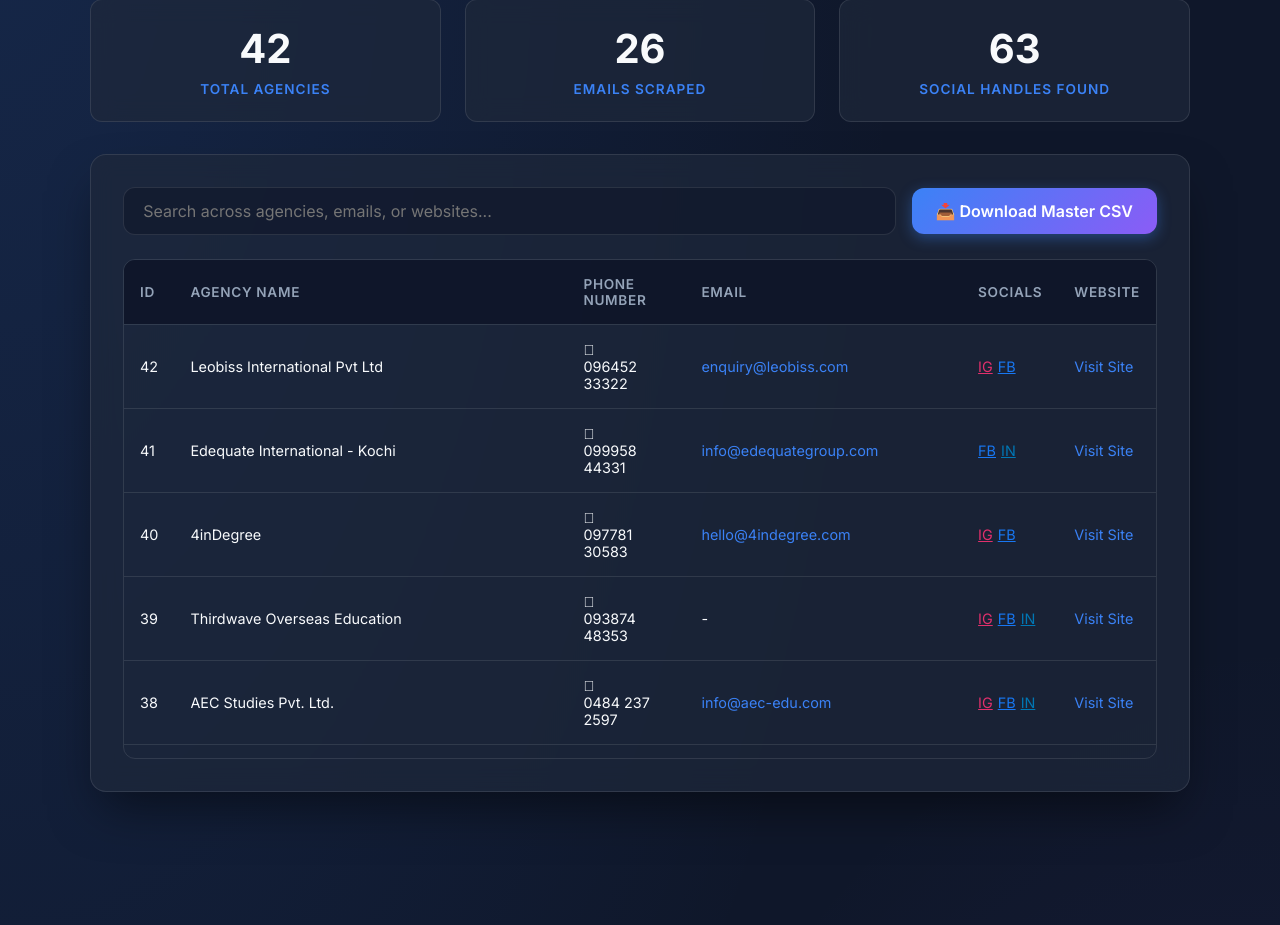
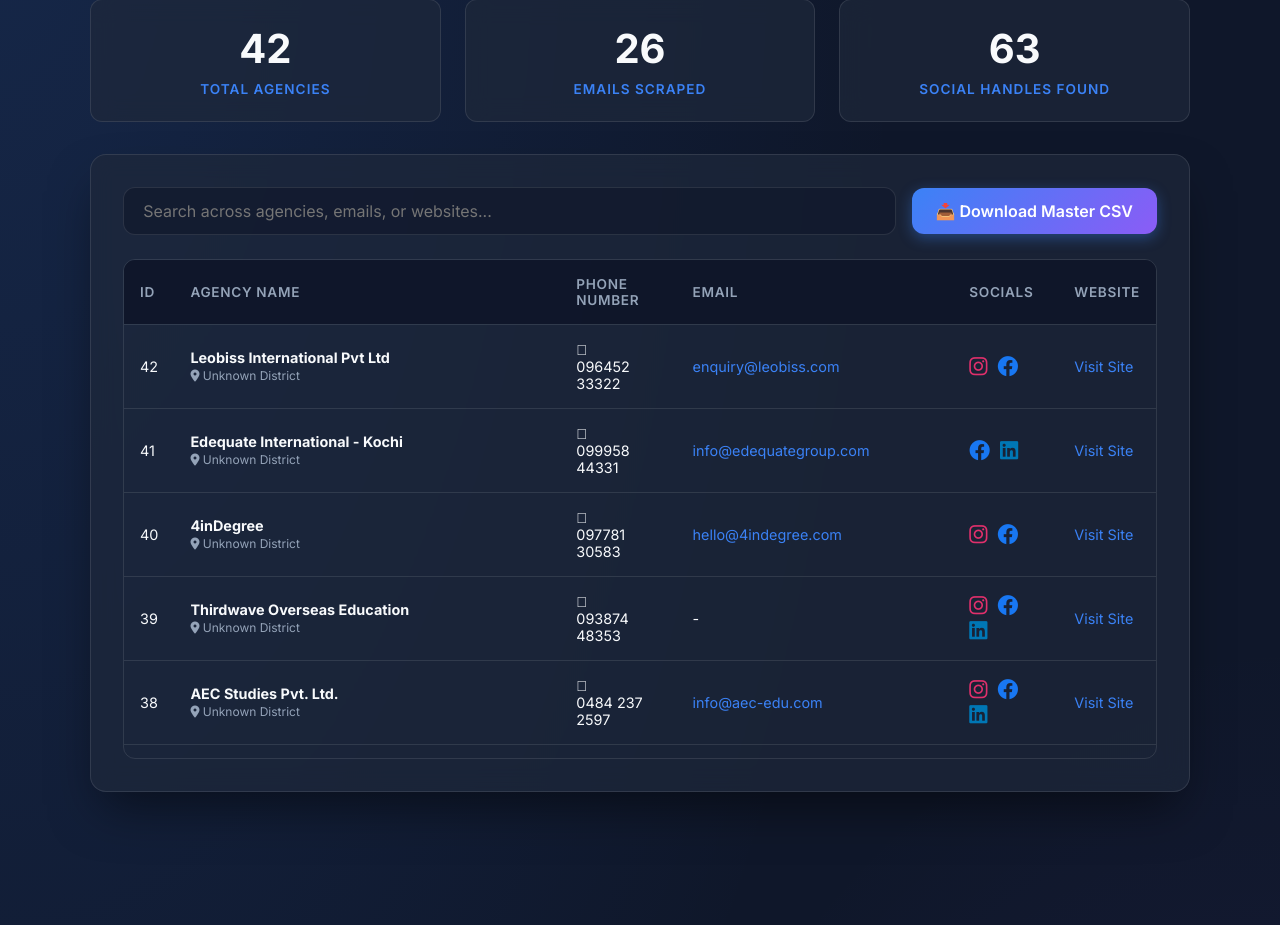
Before and after one commit to mycks45/LeadSenseAI, a FastAPI app: page /dashboard in a window 1280 px wide. Shown: the part 130-1055 px from the top of the page. Run offline with FastAPI, Linux system fonts and the light colour scheme; data comes from the database, SQL or seed files in the repository; both versions use the stored data as it was after the commit.

Commit message:
style: Add location tags and FontAwesome icons to dashboard

```diff
--- a/database.py
+++ b/database.py
@@ -18,6 +18,7 @@ def init_db():
             instagram TEXT,
             facebook TEXT,
             linkedin TEXT,
+            location TEXT,
             UNIQUE(name, website)
         )
     ''')
@@ -33,14 +34,15 @@ def save_leads(leads):
 
     for lead in leads:
         cursor.execute('''
-            INSERT INTO leads (name, phone, email, website, instagram, facebook, linkedin)
-            VALUES (?, ?, ?, ?, ?, ?, ?)
+            INSERT INTO leads (name, phone, email, website, instagram, facebook, linkedin, location)
+            VALUES (?, ?, ?, ?, ?, ?, ?, ?)
             ON CONFLICT(name, website) DO UPDATE SET
                 phone=excluded.phone,
                 email=excluded.email,
                 instagram=excluded.instagram,
                 facebook=excluded.facebook,
-                linkedin=excluded.linkedin
+                linkedin=excluded.linkedin,
+                location=excluded.location
         ''', (
             lead.get('Name', ''),
             lead.get('Phone', ''),
@@ -48,7 +50,8 @@ def save_leads(leads):
             lead.get('Website', ''),
             lead.get('Instagram', ''),
             lead.get('Facebook', ''),
-            lead.get('LinkedIn', '')
+            lead.get('LinkedIn', ''),
+            lead.get('Location', '')
         ))
 
     conn.commit()
--- a/scrape_agencies.py
+++ b/scrape_agencies.py
@@ -197,7 +197,8 @@ async def scrape_google_maps(location, keyword="MBBS abroad consultant", log_cal
                     "Email": email,
                     "Instagram": socials["Instagram"],
                     "Facebook": socials["Facebook"],
-                    "LinkedIn": socials["LinkedIn"]
+                    "LinkedIn": socials["LinkedIn"],
+                    "Location": location
                 })
 
             except Exception as e:
--- a/templates/dashboard.html
+++ b/templates/dashboard.html
@@ -6,6 +6,8 @@
     <title>Dashboard | LeadSense AI</title>
     <!-- Modern Typography -->
     <link href="https://fonts.googleapis.com/css2?family=Inter:wght@300;400;600;700&display=swap" rel="stylesheet">
+    <!-- Font Awesome for Icons -->
+    <link rel="stylesheet" href="https://cdnjs.cloudflare.com/ajax/libs/font-awesome/6.4.0/css/all.min.css">
 
     <style>
         :root {
@@ -319,7 +321,7 @@
                 idTd.innerText = row.id;
 
                 const nameTd = document.createElement("td");
-                nameTd.innerText = row.name || "-";
+                nameTd.innerHTML = `<strong>${row.name || "-"}</strong> <br><span style="font-size: 0.75rem; color: var(--text-muted);"><i class="fas fa-map-marker-alt"></i> ${row.location || "Unknown District"}</span>`;
 
                 const phoneTd = document.createElement("td");
                 phoneTd.innerText = row.phone || "-";
@@ -337,9 +339,9 @@
 
                 const socialsTd = document.createElement("td");
                 let socialHtml = "";
-                if (row.instagram) socialHtml += `<a href="${row.instagram}" target="_blank" style="margin-right:5px; color:#e1306c;">IG</a>`;
-                if (row.facebook) socialHtml += `<a href="${row.facebook}" target="_blank" style="margin-right:5px; color:#1877f2;">FB</a>`;
-                if (row.linkedin) socialHtml += `<a href="${row.linkedin}" target="_blank" style="margin-right:5px; color:#0077b5;">IN</a>`;
+                if (row.instagram) socialHtml += `<a href="${row.instagram}" target="_blank" style="margin-right:10px; color:#e1306c; font-size:1.3rem;"><i class="fab fa-instagram"></i></a>`;
+                if (row.facebook) socialHtml += `<a href="${row.facebook}" target="_blank" style="margin-right:10px; color:#1877f2; font-size:1.3rem;"><i class="fab fa-facebook"></i></a>`;
+                if (row.linkedin) socialHtml += `<a href="${row.linkedin}" target="_blank" style="margin-right:10px; color:#0077b5; font-size:1.3rem;"><i class="fab fa-linkedin"></i></a>`;
                 socialsTd.innerHTML = socialHtml || "-";
 
                 const webTd = document.createElement("td");
@@ -370,6 +372,7 @@
             const filtered = allLeads.filter(lead => {
                 return (
                     (lead.name && lead.name.toLowerCase().includes(query)) ||
+                    (lead.location && lead.location.toLowerCase().includes(query)) ||
                     (lead.website && lead.website.toLowerCase().includes(query)) ||
                     (lead.email && lead.email.toLowerCase().includes(query))
                 );
```
Also changed, not shown: leads.db.
